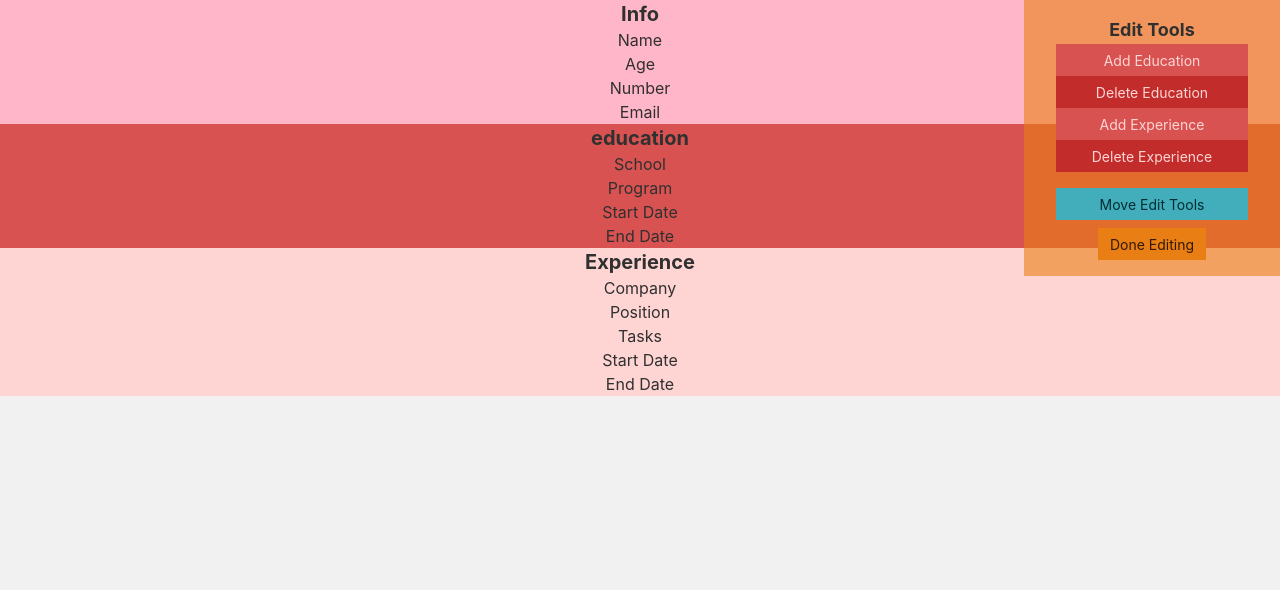
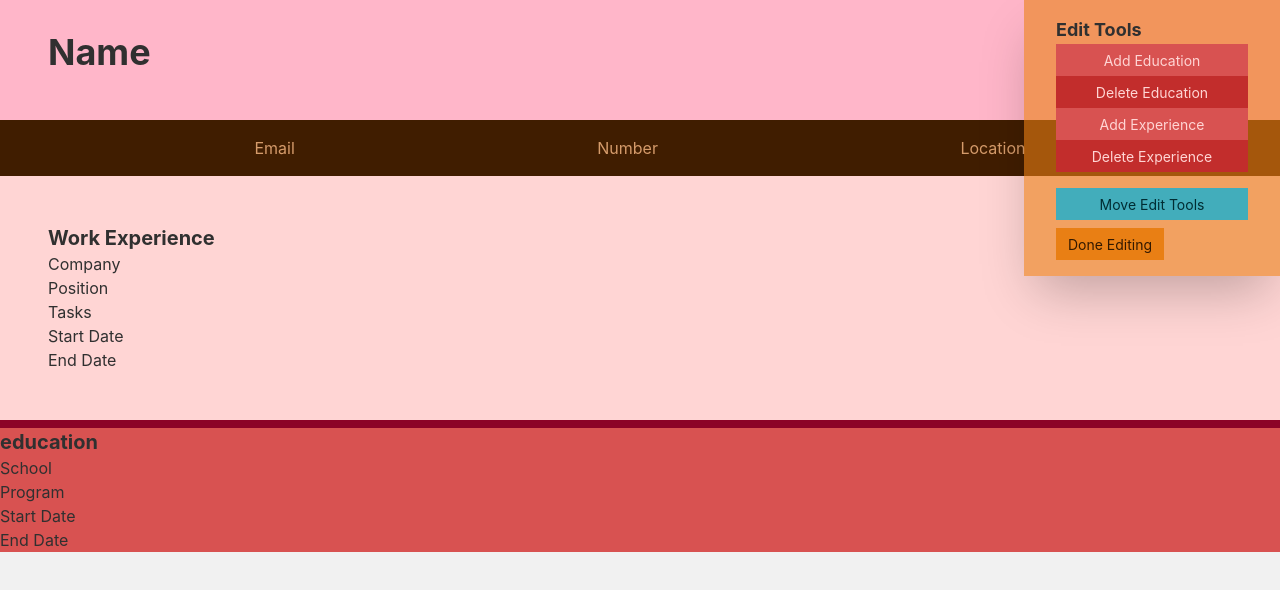
Before and after one commit to Dezzep/cv-project, a React (Create React App) app: page / in a window 1280 px wide. Shown: the top 590 px of the page. Built offline with nearby package versions, Linux system fonts and the light colour scheme.

Commit message:
styled the info section, changed age for location and made sure that forms stayed in about the same spot as headers so when user clicks to input something, they don't get disoriented

```diff
--- a/src/App.css
+++ b/src/App.css
@@ -1,6 +1,4 @@
-.App {
-  text-align: center;
-}
+
 
 .App-logo {
   height: 40vmin;
--- a/src/App.js
+++ b/src/App.js
@@ -6,7 +6,7 @@ import EditTool from './components/editTool';
 import React from 'react';
 
 
-let classEditTools = 'fixed top-0 right-0 flex justify-end align-middle btn-group btn-group-vertical w-64 p-4 px-8 bg-warning/60'
+let classEditTools = 'fixed top-0 right-0 flex justify-end align-middle btn-group btn-group-vertical w-64 p-4 px-8 bg-warning/60 shadow-2xl z-50'
 
 // function App() {
 export default class App extends React.Component {
@@ -35,12 +35,12 @@ export default class App extends React.Component {
   }
   moveEditTools(){
     if (this.state.moveEditTools === 0) {
-      classEditTools = 'fixed top-0 left-0 flex justify-end align-middle btn-group btn-group-vertical w-64 p-4 px-8 bg-warning/60'
+      classEditTools = 'fixed top-0 left-0 flex justify-end align-middle btn-group btn-group-vertical w-64 p-4 px-8 bg-warning/60 shadow-2xl z-50'
       this.setState({moveEditTools: 1})
 
     }
     else {
-      classEditTools = 'fixed top-0 right-0 flex justify-end align-middle btn-group btn-group-vertical w-64 p-4 px-8 bg-warning/60'
+      classEditTools = 'fixed top-0 right-0 flex justify-end align-middle btn-group btn-group-vertical w-64 p-4 px-8 bg-warning/60 shadow-2xl z-50'
       this.setState({moveEditTools: 0})
 
     }
@@ -93,7 +93,20 @@ export default class App extends React.Component {
           <Info header="Info"/>
 
 
-         <div>
+
+         <div className='flex-col'>
+               {this.state.experienceCount.map((item, index) => {
+                if (index === 0) {
+                  return (<Experience header="Work Experience" key='0'/>)
+                }
+                else{
+                  return (<Experience key={`experience${item}`}/>)
+                }
+               })}
+             </div>
+
+
+           <div className='flex-col'>
              {this.state.educationCount.map((item, index) => {
               if (index === 0) {
                 return (<Education header='education' key='0'/>)
@@ -103,14 +116,7 @@ export default class App extends React.Component {
               }
              })}
            </div>
-           {this.state.experienceCount.map((item, index) => {
-            if (index === 0) {
-              return (<Experience header="Experience" key='0'/>)
-            }
-            else{
-              return (<Experience key={`experience${item}`}/>)
-            }
-           })}
+
          </div>
       )
     }
--- a/src/components/Experience.js
+++ b/src/components/Experience.js
@@ -28,8 +28,8 @@ class Experience extends Component {
   render() {
     if (this.state.form) {
       return(
-        <div onClick={this.onClickField} className='bg-secondary-content'>
-          <h1 className='font-bold text-xl'>{this.props.header}</h1>
+        <div onClick={this.onClickField} className='bg-secondary-content p-12 border-b-8 border-primary'>
+          <h1 className='font-bold text-xl align-center flex'>{this.props.header}</h1>
           <h3>{this.state.company}</h3>
           <h3>{this.state.position}</h3>
           <h3>{this.state.tasks}</h3>
@@ -40,7 +40,7 @@ class Experience extends Component {
     }
     else {
       return(
-      <div>
+      <div className='bg-secondary-content p-12 flex-col border-b-8 border-primary'>
         <h1 className='font-bold text-xl'>{this.props.header}</h1>
         <form>
         <div>
--- a/src/components/User_info.js
+++ b/src/components/User_info.js
@@ -6,10 +6,9 @@ class Info extends Component {
     this.state = {
       form: true,
       name: 'Name',
-      age: 'Age',
+      location: 'Location',
       number: 'Number',
       email: 'Email',
-
     }
     this.onClickField = this.onClickField.bind(this);
     this.handleChange = this.handleChange.bind(this);
@@ -18,8 +17,6 @@ class Info extends Component {
     this.setState({[event.target.id]: event.target.value})
 
   }
-
-
   onClickField = (event) => {
     this.state.form === false ? this.setState({ form: true }) : this.setState({ form: false })
     document.getElementById('edit_tool').style.display=''
@@ -27,51 +24,58 @@ class Info extends Component {
       this.setState({form:true})
     });
   }
-
   render() {
     if (this.state.form) {
       return(
         <div onClick={this.onClickField} className='bg-primary-content'>
-          <h1 className='font-bold text-xl'>{this.props.header}</h1>
-          <h3>{this.state.name}</h3>
-          <h3>{this.state.age}</h3>
+
+          <h3 className='font-bold text-4xl py-6 ml-12 pt-8'>{this.state.name}</h3>
+          <div className='flex mt-6 gap-12 justify-evenly py-4 bg-accent-content text-accent'>
+
+          <h3>{this.state.email}</h3>
           <h3>{this.state.number}</h3>
-          <h3>{this.state.email}</h3>
+          <h3>{this.state.location}</h3>
+          </div>
         </div>
       )
     }
     else {
       return (
-        <div>
-          <h1 className='font-bold text-xl'>{this.props.header}</h1>
+        <div className='bg-primary-content'>
+
           <form>
 
-          <div>
+          <div className='font-bold text-4xl py-6 ml-12 pt-8'>
             <div className='tooltip tooltip-secondary' data-tip='Enter your full name'> <label htmlFor="name"></label>
-            <input className='text-center' id="name"
+            <input className='' id="name"
             type="text" value={this.state.name} onChange={this.handleChange} placeholder="John Smith">
               </input></div>
           </div>
 
+          <div  className='flex mt-6 gap-12 justify-evenly py-4 bg-accent-content text-accent'>
+
+
           <div>
-            <div className='tooltip tooltip-secondary' data-tip='enter your age or birthday'> <label htmlFor="age"></label>
-            <input className='text-center' id="age"
-            type="text" value={this.state.age} onChange={this.handleChange} placeholder="36">
+                <div className='tooltip tooltip-secondary' data-tip='enter your email address'> <label htmlFor="email"></label>
+                <input className='text-center w-56' id="email"
+                          type="text" value={this.state.email} onChange={this.handleChange} placeholder="smith_guy@gmail.com">
                 </input></div>
               </div>
 
             <div>
               <div className='tooltip tooltip-secondary' data-tip='enter your phone number'>
-              <label htmlFor="number"></label><input className='text-center' id="number"
+                <label htmlFor="number"></label><input className='text-center w-56' id="number"
               type="text" value={this.state.number} onChange={this.handleChange} placeholder="555-555-5555">
                 </input></div>
             </div>
 
+
               <div>
-              <div className='tooltip tooltip-secondary' data-tip='enter your email address'> <label htmlFor="email"></label>
-              <input className='text-center' id="email"
-                        type="text" value={this.state.email} onChange={this.handleChange} placeholder="smith_guy@gmail.com">
+              <div className='tooltip tooltip-secondary' data-tip='Where do you live?'> <label htmlFor="location"></label>
+              <input className='text-center w-56' id="location"
+              type="text" value={this.state.location} onChange={this.handleChange} placeholder="Montreal">
                 </input></div>
+            </div>
           </div>
           </form>
 
```
Lines whose indentation alone changed are shown as unchanged.
